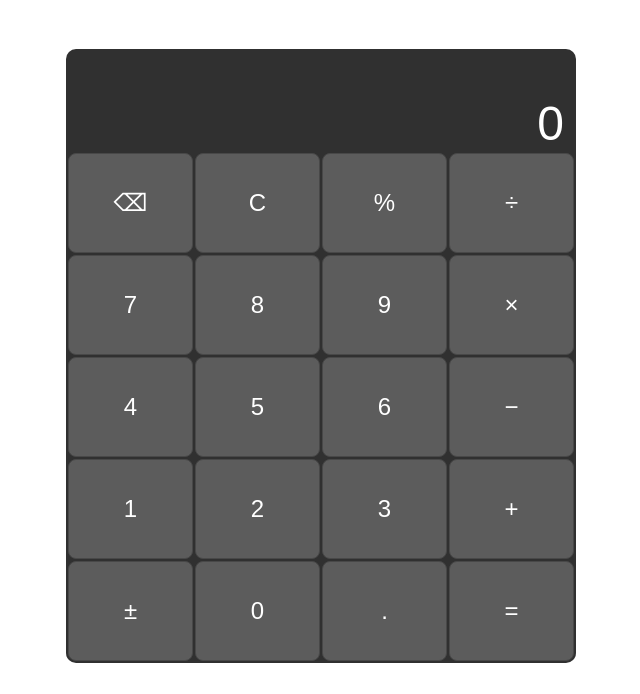
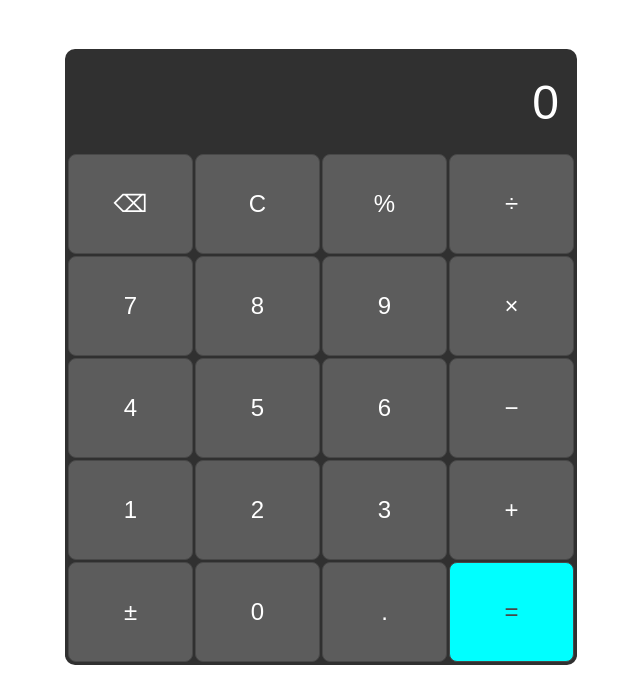
Before and after one commit to SelimMS/calculator, a plain HTML site: page index.html in a window 1280 px wide. Shown: the part 106-800 px from the top of the page, without its empty margins (319-959 px from the left). Drawn offline with Linux system fonts and the light colour scheme.

Commit message:
Added backspace functionality Edited calculator padding and button colours

```diff
--- a/script.js
+++ b/script.js
@@ -14,7 +14,13 @@ let total = 0
 display.textContent = "0"
 
 clear.addEventListener('click', () => {
-  location.reload()
+  let total = 0
+  display.textContent = "0"
+  dot.disabled = false;
+})
+
+backspace.addEventListener('click', () => {
+  display.textContent = display.textContent.slice(0, -1)
 })
 
 const numButtons = document.querySelectorAll('.num button')
@@ -29,7 +35,7 @@ numButtons.forEach(button => {
     display.textContent += e.target.value;
     total = strToNum(display.textContent)
     console.log(total)
-  })
+  });
 })
 
 function strToNum(str) {
@@ -61,4 +67,4 @@ function operate(operator, a, b) {
   return operator(a,b)
 }
 
-console.log(operate(add(5,1)))
+// console.log(operate(add(5,1)))
--- a/styles.css
+++ b/styles.css
@@ -24,20 +24,20 @@ h1 {
   background-color: rgb(48, 48, 48);
   border-radius: 10px;
   gap: 2px;
-  padding: 2px;
+  padding: 3px;
 }
 
 .calc-display {
   height: 100px;
   width: 500px;
-  padding-right: 10px;
-  padding-left: 10px;
+  padding-right: 15px;
+  padding-left: 15px;
   color: white;
   border-radius: 10px;
   font-family: sans-serif;
   font-size: 48px;
   justify-content: end;
-  align-items: end;
+  align-items: center;
   display: flex;
 }
 
@@ -58,7 +58,10 @@ h1 {
   background-color: rgb(92, 92, 92);
 }
 
-
+#equals button{
+  background-color: cyan;
+  color: #484848;
+}
 
 .noselect {
   -webkit-touch-callout: none; /* iOS Safari */
```
